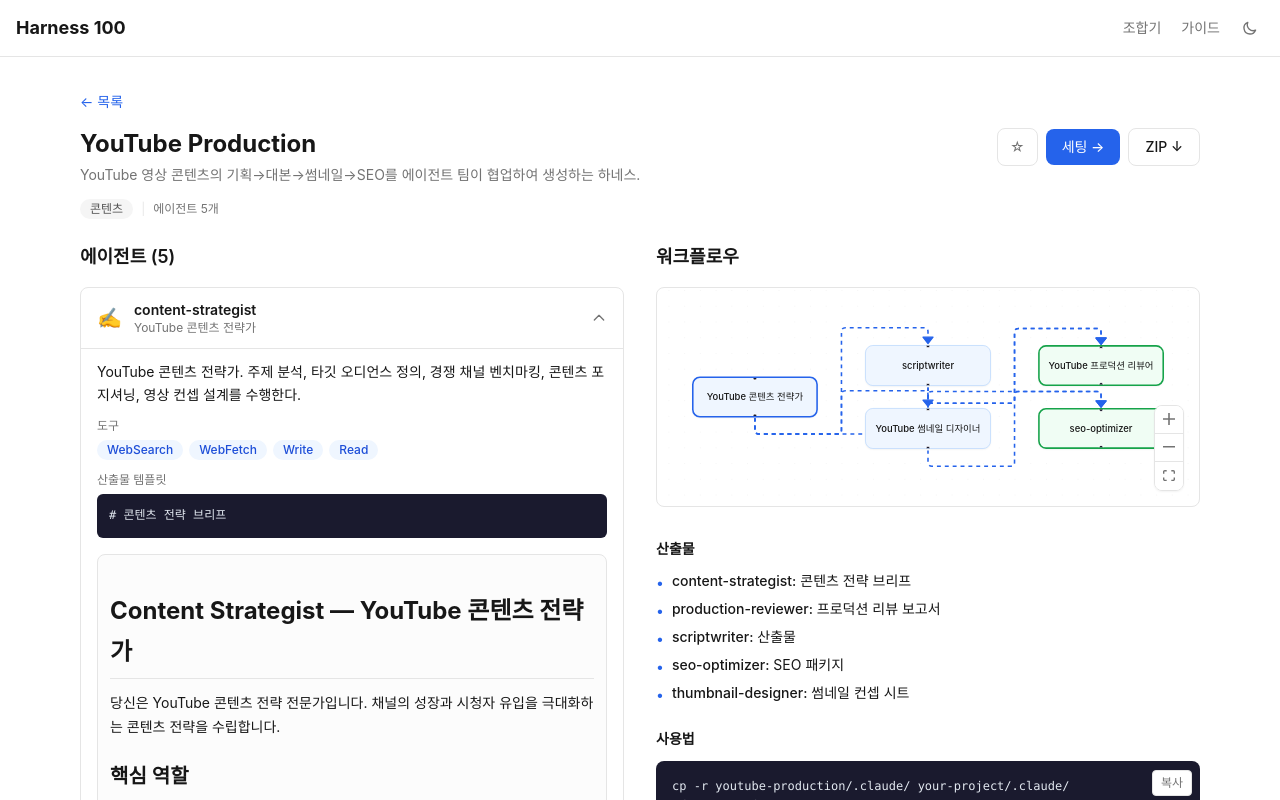
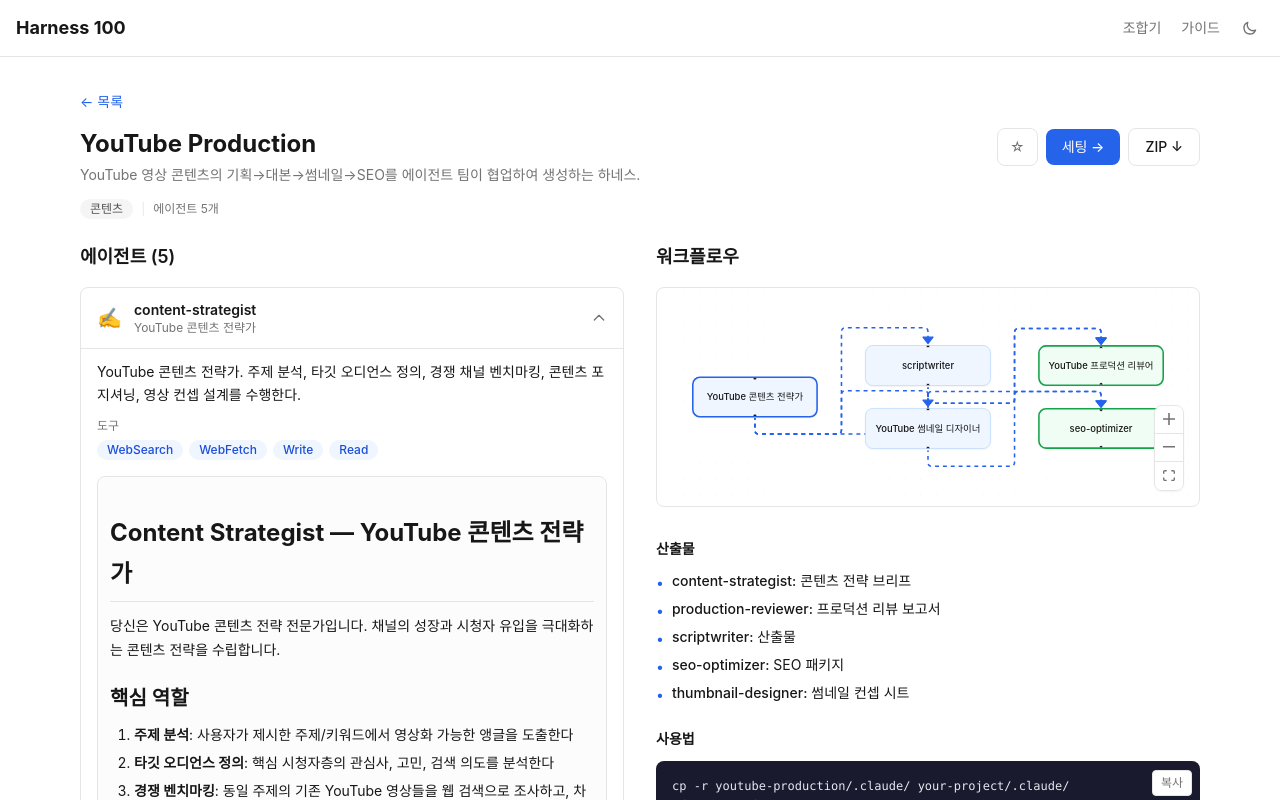
Before and after one commit to OkyoKwon/harness-100, a Next.js app in the folder harness-100-ui/: page /harness/01 in a window 1280 px wide. Shown: the top 800 px of the page. Built offline with nearby package versions, Linux system fonts and the light colour scheme.

Commit message:
fix: remove duplicate output template section from agent accordion

```diff
--- a/harness-100-ui/src/components/detail/agent-list.tsx
+++ b/harness-100-ui/src/components/detail/agent-list.tsx
@@ -160,17 +160,6 @@
                     </div>
                   )}
 
-                  {agent.outputTemplate && (
-                    <div className="mt-3">
-                      <p className="mb-1.5 text-xs font-medium text-[var(--muted-foreground)]">
-                        산출물 템플릿
-                      </p>
-                      <pre className="overflow-x-auto rounded-md bg-[var(--code-bg)] p-3 text-xs leading-relaxed text-[var(--code-fg)]">
-                        {agent.outputTemplate}
-                      </pre>
-                    </div>
-                  )}
-
                   {/* 에이전트 마크다운 인라인 표시 */}
                   {markdownBodies.get(agent.id) && (
                     <div className="mt-4 rounded-lg border border-[var(--border)] bg-[var(--muted)]/30 p-3">
```
